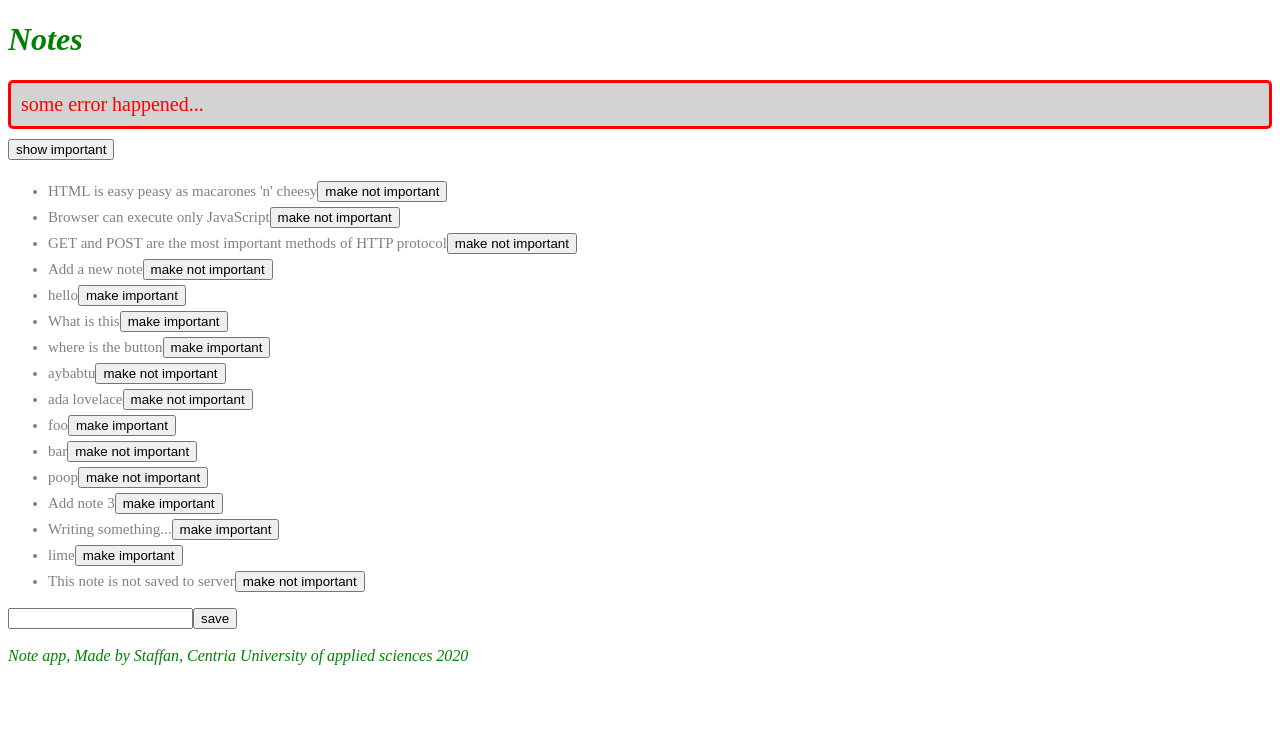
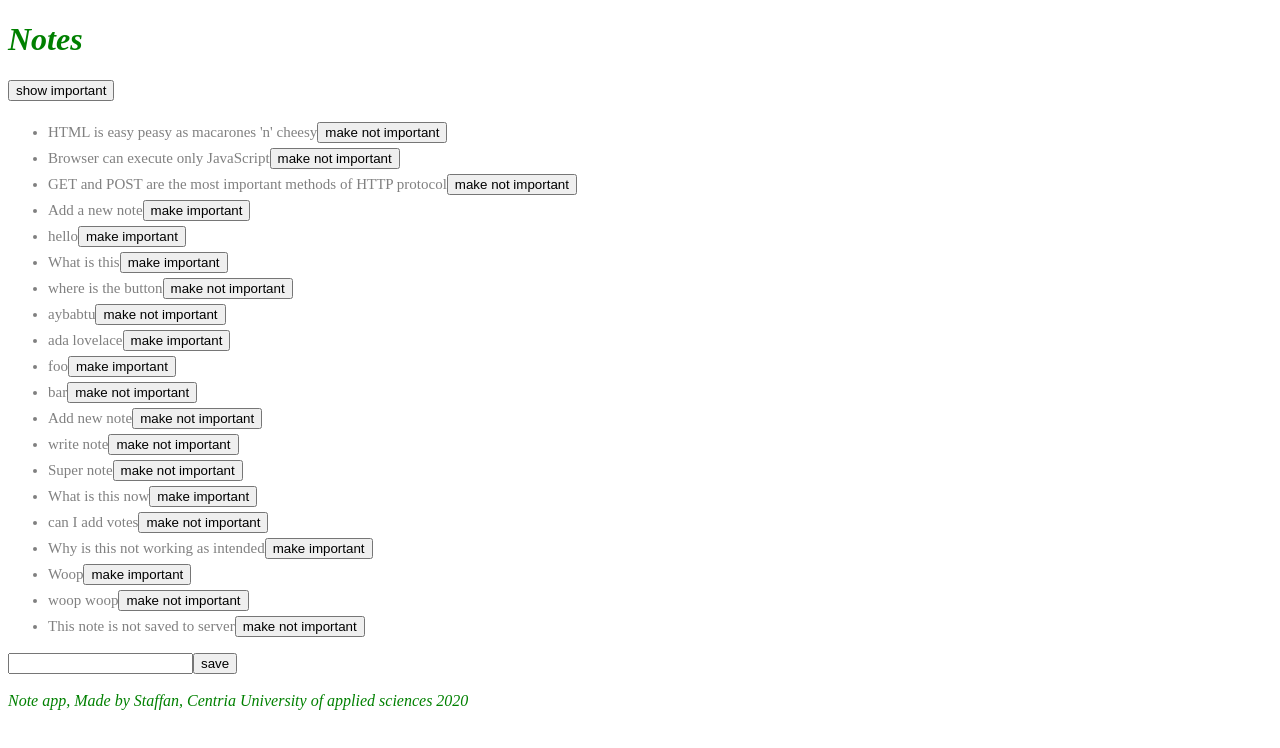
Before and after one commit to staffanholmnas/React-Node-exercises, a React (Create React App) app: page / in a window 1280 px wide. Shown: the top 748 px of the page. Built offline with nearby package versions, Linux system fonts and the light colour scheme; data requests are answered from the project's data file; the HTML template or start-up script is replaced by a standard one.

Commit message:
Remove broken component

```diff
--- a/db.json
+++ b/db.json
@@ -21,7 +21,7 @@
     {
       "content": "Add a new note",
       "date": "2020-09-23T19:24:21.630Z",
-      "important": true,
+      "important": false,
       "id": 4
     },
     {
@@ -39,7 +39,7 @@
     {
       "content": "where is the  button",
       "date": "2020-09-23T19:39:42.979Z",
-      "important": false,
+      "important": true,
       "id": 7
     },
     {
@@ -51,7 +51,7 @@
     {
       "content": "ada lovelace",
       "date": "2020-09-23T19:39:51.213Z",
-      "important": true,
+      "important": false,
       "id": 9
     },
     {
@@ -67,28 +67,52 @@
       "id": 11
     },
     {
-      "content": "poop",
-      "date": "2020-09-23T19:39:57.513Z",
+      "content": "Add new note",
+      "date": "2020-09-24T11:55:30.119Z",
       "important": true,
       "id": 12
     },
     {
-      "content": "Add note 3",
-      "date": "2020-09-24T07:27:17.825Z",
-      "important": false,
+      "content": "write note",
+      "date": "2020-09-24T11:56:17.719Z",
+      "important": true,
+      "id": 13
+    },
+    {
+      "content": "Super note",
+      "date": "2020-09-24T11:56:38.735Z",
+      "important": true,
       "id": 14
     },
     {
-      "content": "Writing something...",
-      "date": "2020-09-24T07:57:54.903Z",
+      "content": "What is this now",
+      "date": "2020-09-24T11:57:07.367Z",
       "important": false,
       "id": 15
     },
     {
-      "content": "lime",
-      "date": "2020-09-24T09:50:31.121Z",
+      "content": "can I add votes",
+      "date": "2020-09-24T11:57:15.703Z",
+      "important": true,
+      "id": 16
+    },
+    {
+      "content": "Why is this not working as intended",
+      "date": "2020-09-24T12:04:34.144Z",
       "important": false,
-      "id": 16
+      "id": 17
+    },
+    {
+      "content": "Woop",
+      "date": "2020-09-24T12:04:40.575Z",
+      "important": false,
+      "id": 18
+    },
+    {
+      "content": "woop woop",
+      "date": "2020-09-24T12:07:02.264Z",
+      "important": true,
+      "id": 19
     }
   ]
 }
--- a/src/App.js
+++ b/src/App.js
@@ -1,6 +1,5 @@
 import React, { useState, useEffect } from 'react'
 import Note from './components/Note'
-import Notification from './components/Notification'
 import noteService from './services/notes'
 
 const Footer = () => {
@@ -21,7 +20,6 @@ const App = () => {
   const [notes, setNotes] = useState([])
   const [newNote, setNewNote] = useState('')
   const [showAll, setShowAll] = useState(true)
-  const [errorMessage, setErrorMessage] = useState('some error happened...')
 
   useEffect(() => {
     noteService
@@ -37,7 +35,7 @@ const App = () => {
       content: newNote,
       date: new Date().toISOString(),
       important: Math.random() < 0.5,
-      id: notes.length + 1,
+
     }
 
     noteService
@@ -56,16 +54,13 @@ const App = () => {
       .update(id, changedNote)
       .then(returnedNote => {
         setNotes(notes.map(note => note.id !== id ? note : returnedNote))
-      })
-      .catch(error => {
-        setErrorMessage(
-          `Note '${note.content}' was already removed from server`
-        )
-        setTimeout(() => {
-          setErrorMessage(null)
-        }, 5000)
-        setNotes(notes.filter(n => n.id !== id))
-      })
+    })
+    .catch(error => {
+      alert(
+        `the note '${note.content}' was already deleted from server`
+      )
+      setNotes(notes.filter(n => n.id !== id))
+    })
   }
 
   const handleNoteChange = (event) => {
@@ -80,7 +75,6 @@ const App = () => {
   return (
     <div>
       <h1>Notes</h1>
-      <Notification message={errorMessage} />
       <div>
         <button onClick={() => setShowAll(!showAll)}>
           show {showAll ? 'important' : 'all'}
--- a/src/components/Note.js
+++ b/src/components/Note.js
@@ -6,7 +6,7 @@ const Note = ({ note, toggleImportance }) => {
 
   return (
     <div>
-      <li className="note">
+      <li className='note'>
         {note.content}
         <button onClick={toggleImportance}>{label}</button>
       </li>
--- a/src/components/Notification.js
+++ /dev/null
@@ -1,16 +0,0 @@
-import React from 'react'
-
-
-const Notification = ({ message }) => {
-    if (message === null) {
-      return null
-    }
-
-    return (
-      <div className="error">
-        {message}
-      </div>
-    )
-  }
-
-  export default Notification
```
